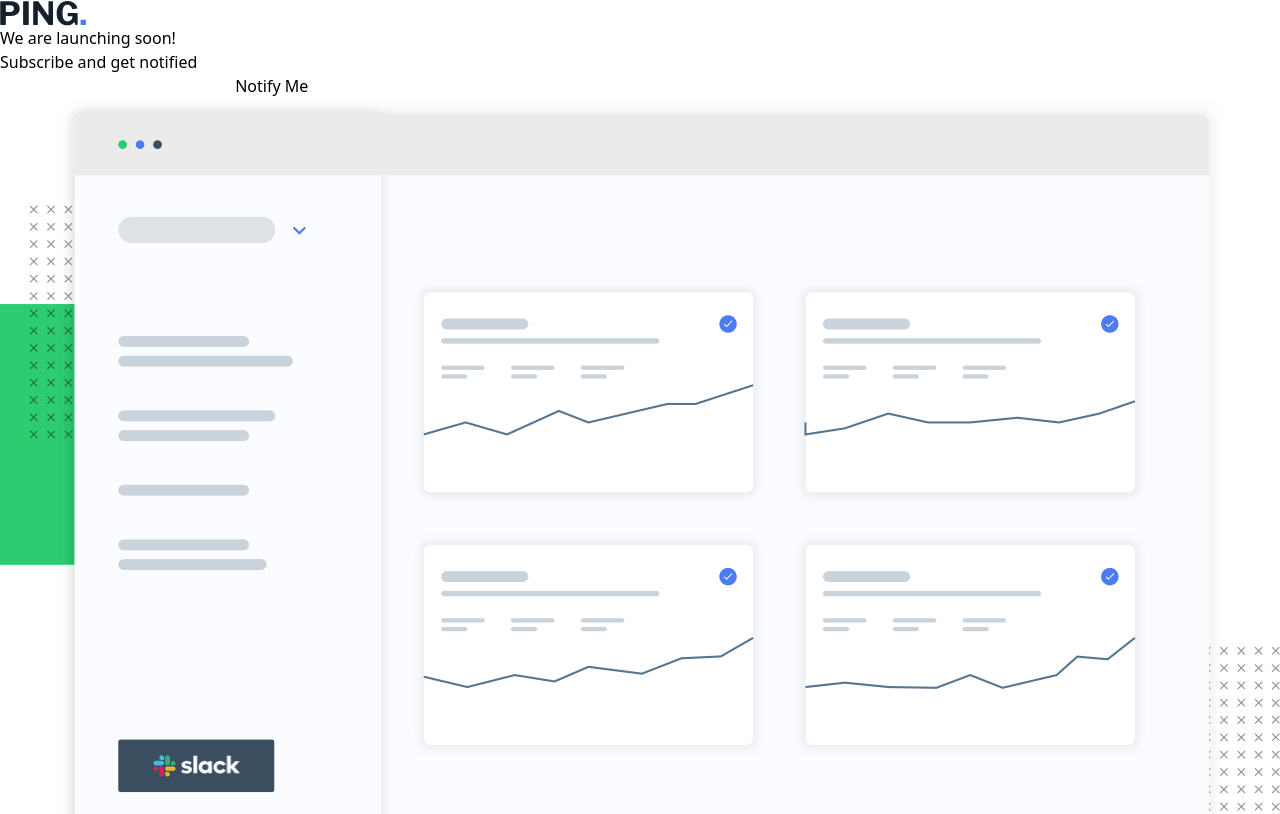
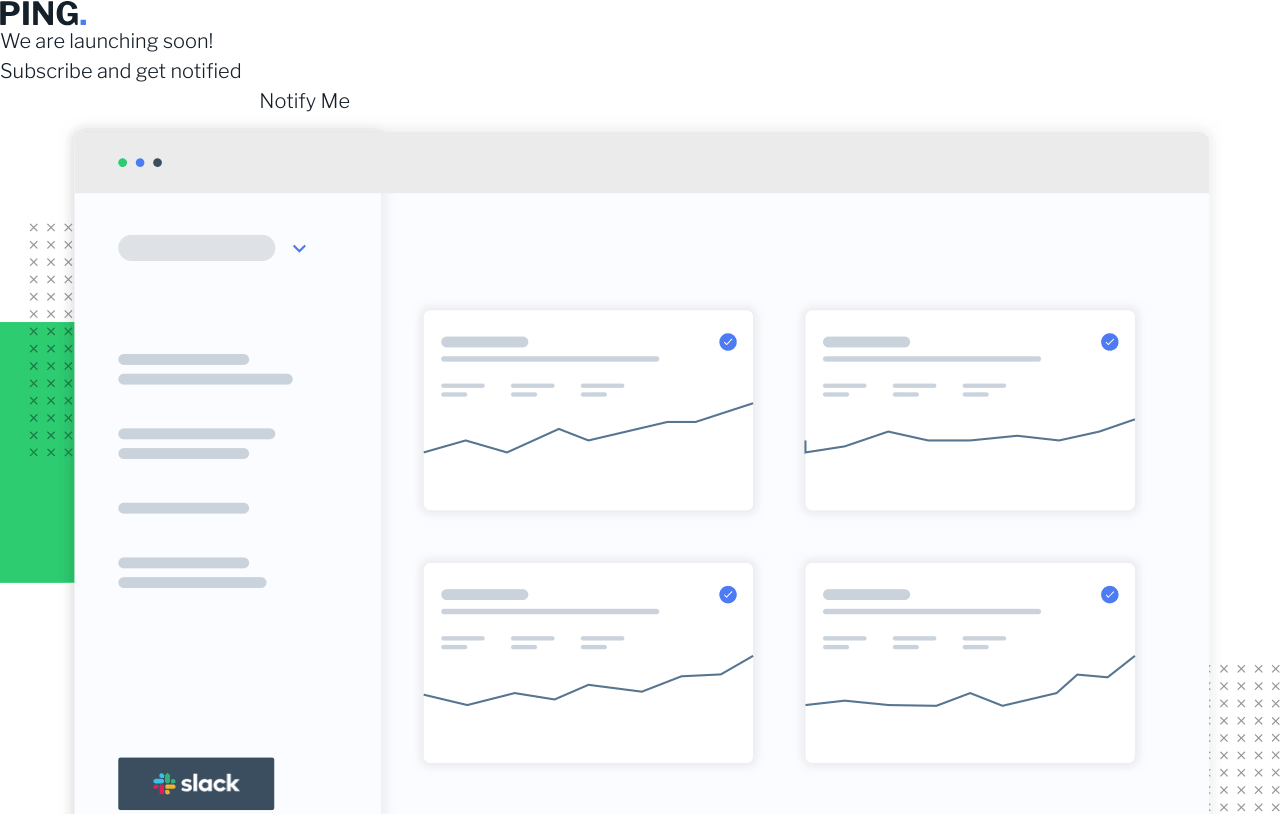
Before and after one commit to codexshell/ping-single-column-coming-soon-page, a SvelteKit app: page / in a window 1280 px wide. Shown: the top 814 px of the page. Built offline with nearby package versions, Linux system fonts and the light colour scheme.

Commit message:
style(layout.svelte): add global styles

```diff
--- a/src/routes/+layout.svelte
+++ b/src/routes/+layout.svelte
@@ -12,4 +12,11 @@
 
 <Footer />
 
-<style></style>
+<style>
+	:global(body) {
+		max-width: 90rem;
+		font-family: theme('fontFamily.libre-franklin');
+		color: theme('colors.n-very-dark-blue');
+		font-size: theme('fontSize.body-copy');
+	}
+</style>
```
